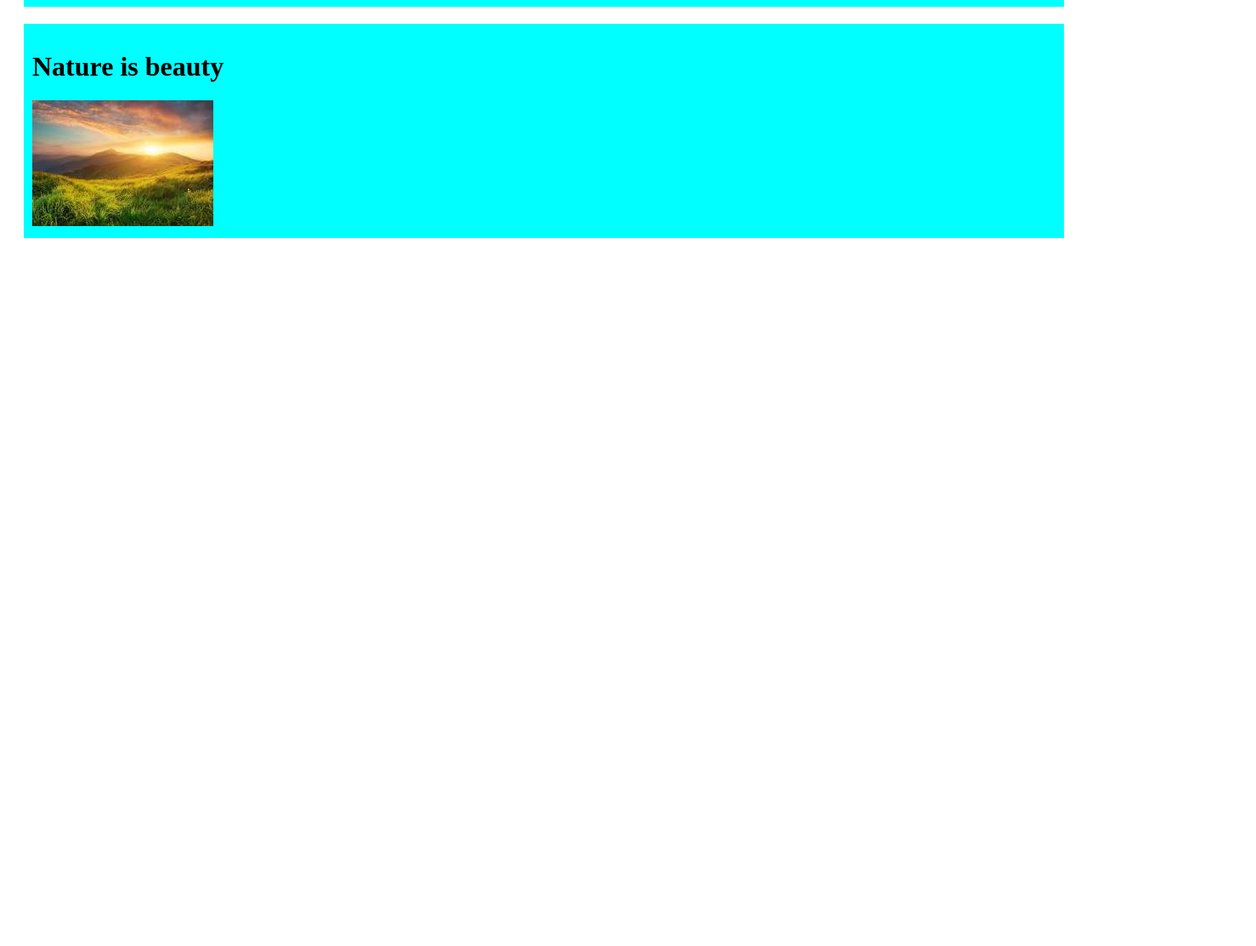
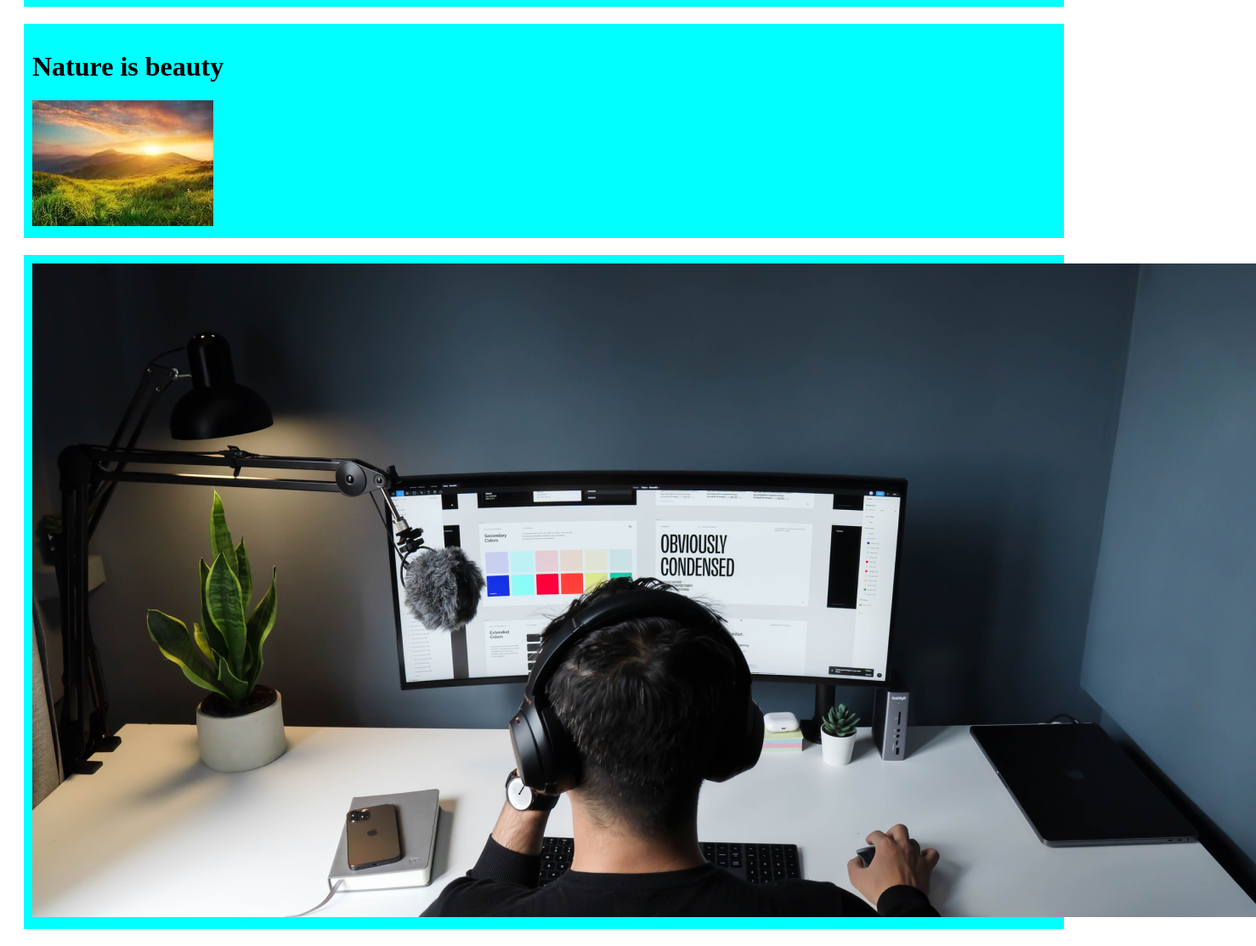
Before and after one commit to lavlurrahman/my-simple-website, a plain HTML site: page index.html in a window 1280 px wide. Shown: the part 744-1857 px from the top of the page at 85% size, 1478 px wide, since content can reach past the window. Before the commit the page ends 1044 px from the top, so only its background shows below. Drawn offline with Linux system fonts and the light colour scheme.

Commit message:
added the picture

```diff
--- a/index.html
+++ b/index.html
@@ -38,5 +38,8 @@
     <h1>Nature is beauty</h1>
     <img src="images/nature.jpeg" alt="nature">
 </div>
+<div>
+    <img src="james/developer.png">
+</div>
 </body>
 </html>
```
Also changed, not shown: james/developer.png (added).
